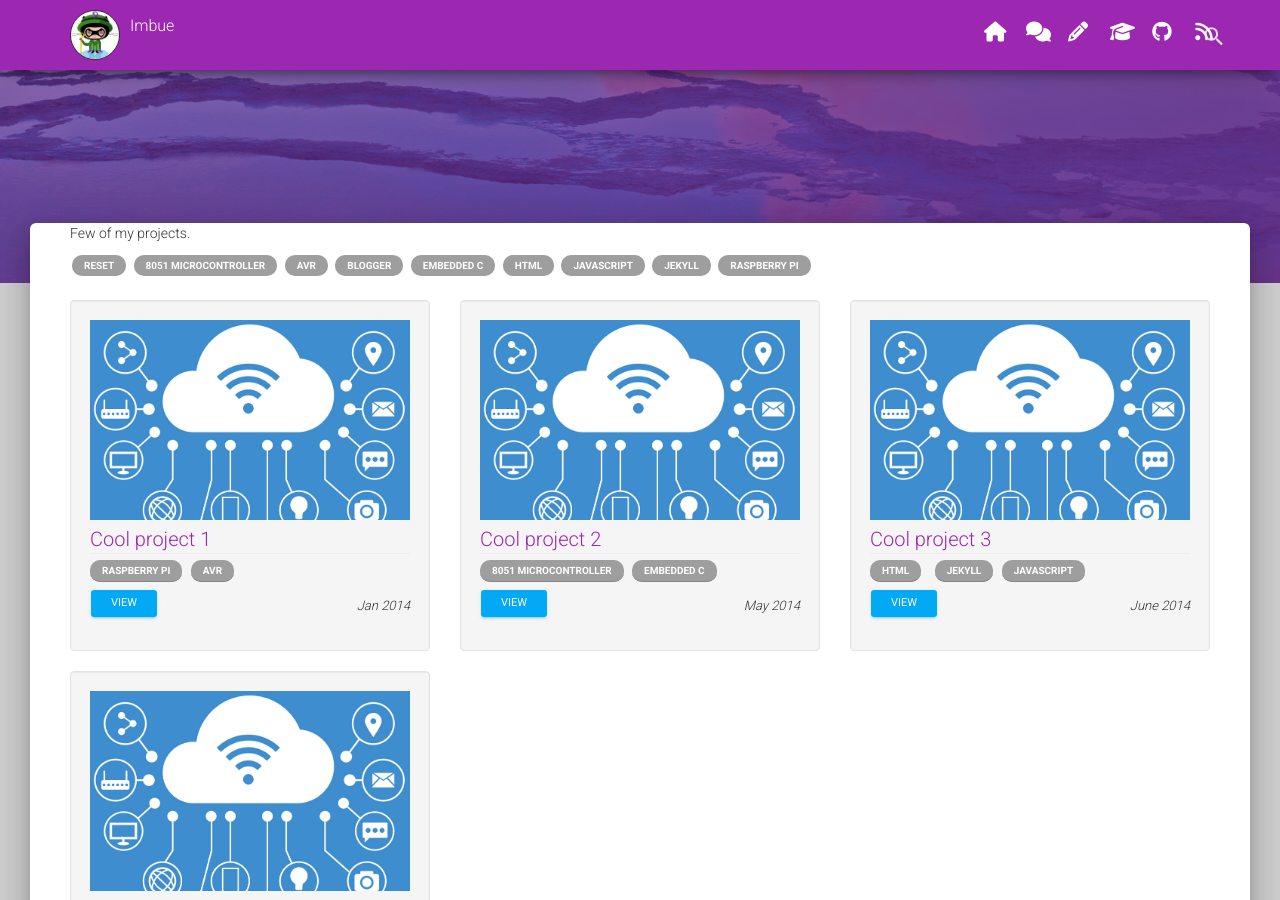
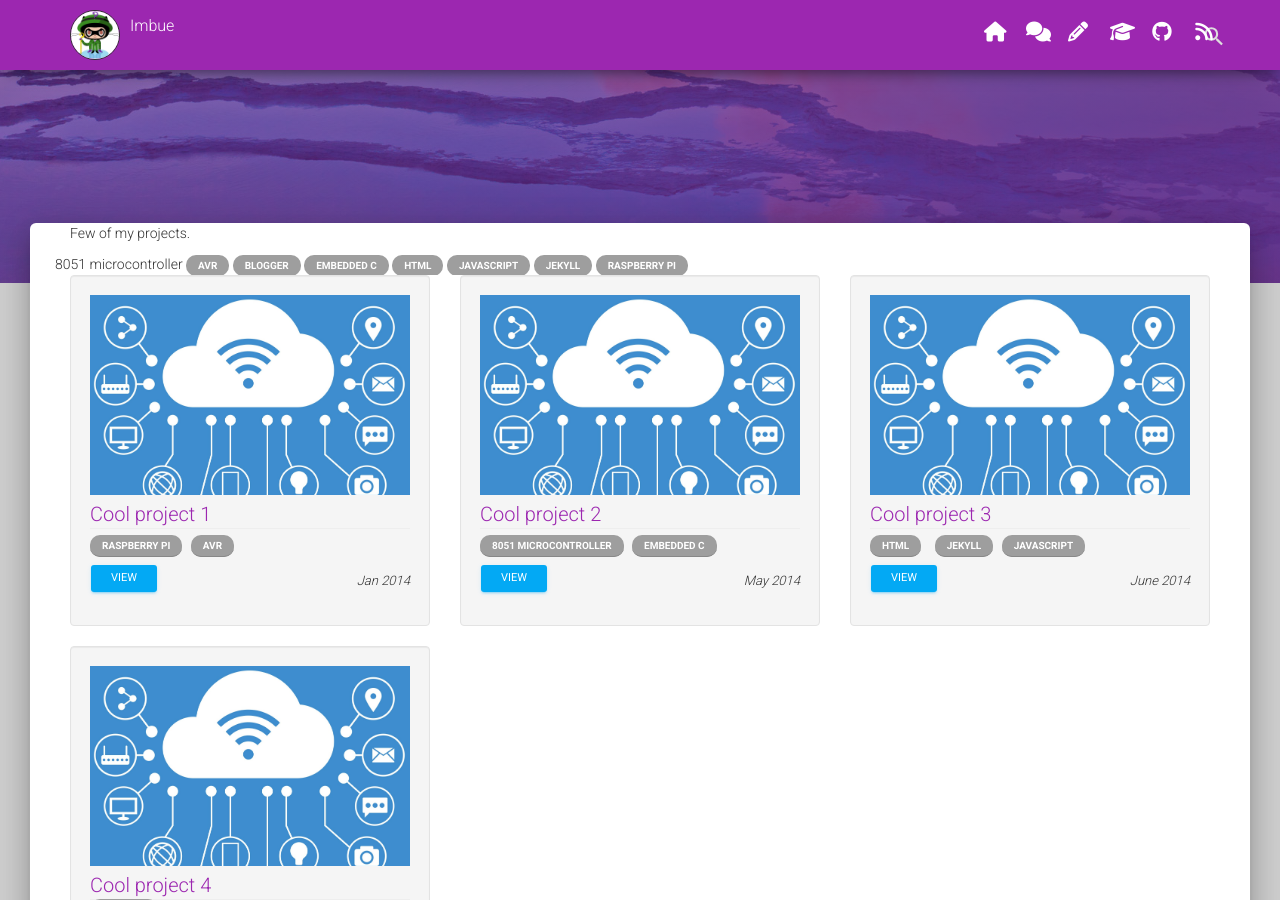
Before and after one commit to tip4programs/imbue, a Jekyll site: the page built from projects.md, in a window 1280 px wide and 900 px high, scrolled down 527 px. Built offline with Jekyll 4.4.1, drawn with Linux system fonts in a browser that asks for light colours; nearby versions of some CDN libraries.

Commit message:
Update project_tags.html
<button class="btn btn-sm btn-primary btn-raised">

```diff
--- a/_includes/project_tags.html
+++ b/_includes/project_tags.html
@@ -1,6 +1,7 @@
 {% if site.enableTags ==  true %}
-	<div id="tag-filter" class="col-md-12 col-xs-12 tag-group">
-		<span class="label tag-filter tag-cloud all">Reset</span>
+	<!-- <div id="tag-filter" class="col-md-12 col-xs-12 tag-group">
+		<span class="label tag-filter tag-cloud all">Reset</span> -->
+        <ul class="taggs"
         {% assign tagarray = site.tagarray %}
         {% for project in site.data.projects %}
             {% for tag in project.tags %}
@@ -21,5 +22,5 @@
         {% for tag in taglist %}
             <span class="label tag-filter tag-cloud" data-tag="{{ tag | downcase }}">{{ tag }}</span>
         {% endfor %}
-	</div>
+	</ul>
 {% endif %}
```
